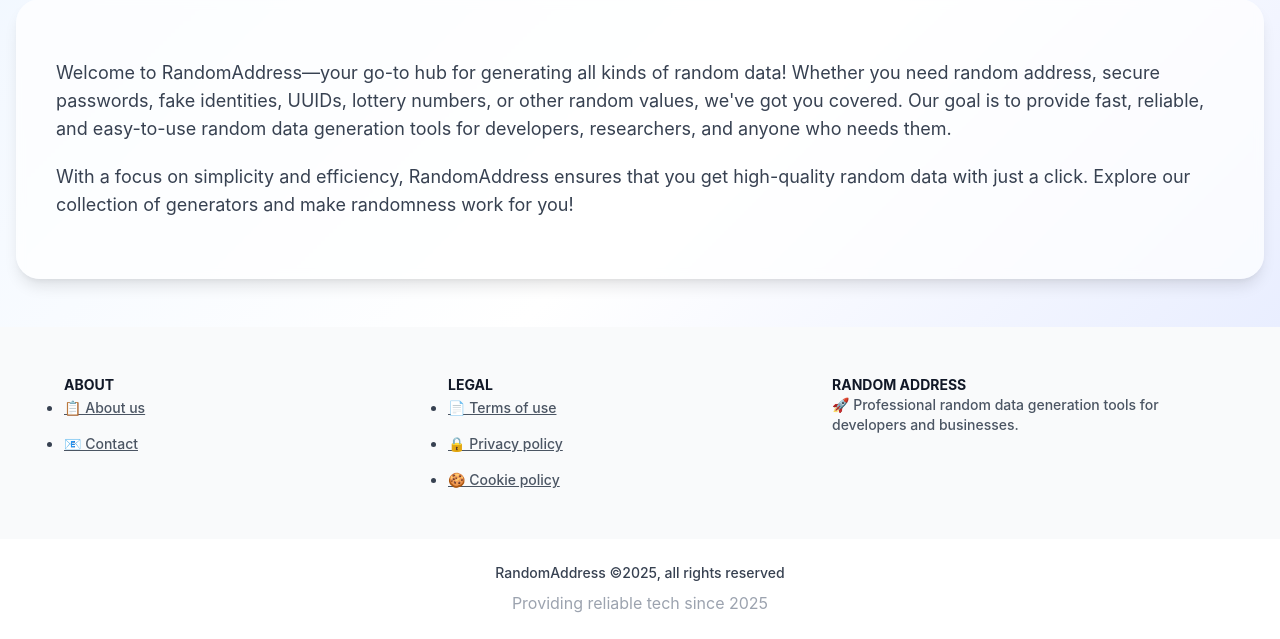
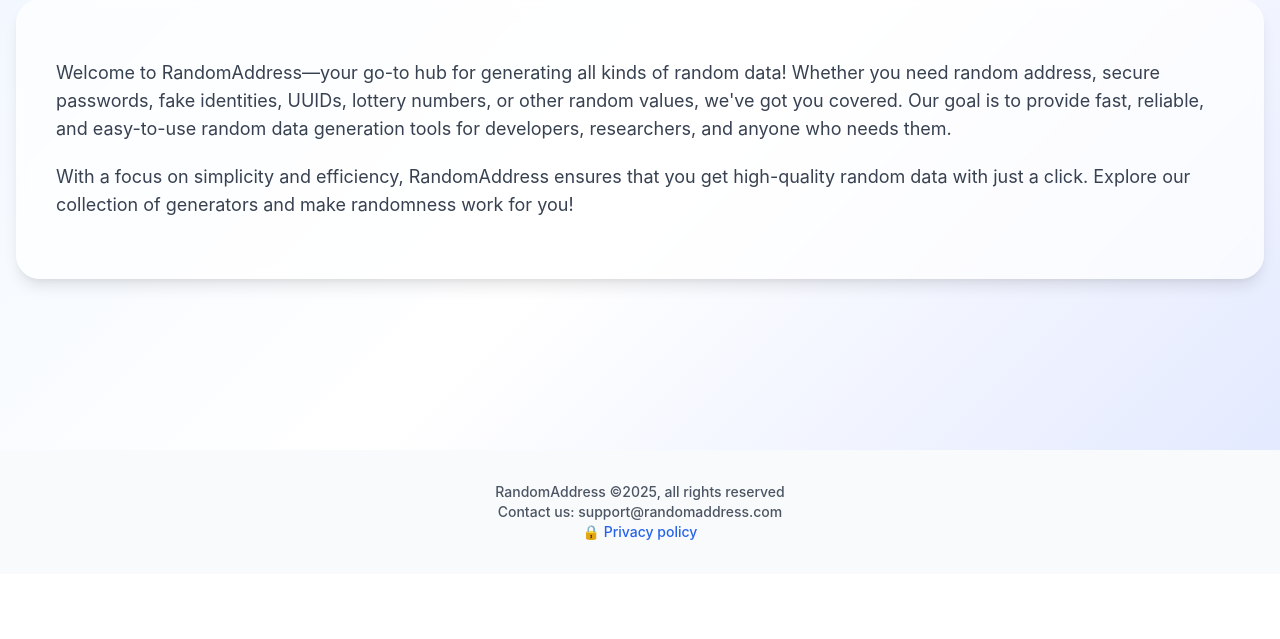
Before and after one commit to yusazhao/random-address, a CodeIgniter app: page /database/index.php/footprint/aboutus in a window 1280 px wide. Shown: the part 226-865 px from the top of the page. After the commit the page ends 766 px from the top, so only its background shows below. Run offline with CodeIgniter, Linux system fonts and the light colour scheme.

Commit message:
foot 和 私有协议

```diff
--- a/application/views/footer.php
+++ b/application/views/footer.php
@@ -1,48 +1,15 @@
 <footer class="bg-gray-50 border-t border-gray-200">
-  <div class="container mx-auto px-8 sm:px-6 lg:px-8 py-12 lg:py-16">
-    <div class="grid grid-cols-2 md:grid-cols-3 lg:grid-cols-3 gap-8 lg:gap-12 max-w-6xl mx-auto items-start">
-
-      <!-- About -->
-      <div>
-        <div class="text-sm font-bold text-gray-900 uppercase tracking-wider mb-4 lg:mb-6">About</div>
-        <ul class="space-y-3">
-          <li><a class="text-gray-600 hover:text-blue-600 hover:underline transition-all duration-200 font-medium text-sm lg:text-base" href="<?php echo base_url();?>about-us">📋 About us</a></li>
-          <li><a class="text-gray-600 hover:text-blue-600 hover:underline transition-all duration-200 font-medium text-sm lg:text-base" href="mailto:support@randomaddress.com">📧 Contact</a></li>
-        </ul>
-      </div>
-
-      <!-- Legal -->
-      <div>
-        <div class="text-sm font-bold text-gray-900 uppercase tracking-wider mb-4 lg:mb-6">Legal</div>
-        <ul class="space-y-3">
-          <li><a class="text-gray-600 hover:text-blue-600 hover:underline transition-all duration-200 font-medium text-sm lg:text-base" href="<?php echo base_url();?>terms">📄 Terms of use</a></li>
-          <li><a class="text-gray-600 hover:text-blue-600 hover:underline transition-all duration-200 font-medium text-sm lg:text-base" href="<?php echo base_url();?>privacy-policy">🔒 Privacy policy</a></li>
-          <li><a class="text-gray-600 hover:text-blue-600 hover:underline transition-all duration-200 font-medium text-sm lg:text-base" href="<?php echo base_url();?>cookie-policy">🍪 Cookie policy</a></li>
-        </ul>
-      </div>
-
-      <!-- RandomLocker -->
-      <div class="col-span-2 md:col-span-1 mt-8 md:mt-0">
-        <div class="text-sm font-bold text-gray-900 uppercase tracking-wider mb-4 lg:mb-6">Random Address</div>
-        <p class="text-gray-600 font-medium leading-relaxed text-sm lg:text-base">
-          🚀 Professional random data generation tools for developers and businesses.
-        </p>
-      </div>
-
-    </div>
-  </div>
-
-  <!-- Copyright -->
-  <div class="border-t border-gray-200 bg-white">
-    <div class="container mx-auto px-4 sm:px-6 lg:px-8 py-6 lg:py-8">
-      <div class="text-center space-y-2">
-        <p class="text-gray-500 text-sm font-medium">
-                      RandomAddress &copy;<?php echo date('Y'); ?>, all rights reserved
-        </p>
-        <p class="text-gray-400 text-xs">
-          Providing reliable tech since 2025
-        </p>
-      </div>
+  <div class="container mx-auto px-8 sm:px-6 lg:px-8 py-8 lg:py-12">
+    <div class="text-center space-y-4">
+      <p class="text-gray-600 text-sm font-medium">
+        RandomAddress ©2025, all rights reserved
+      </p>
+      <p class="text-gray-600 text-sm font-medium">
+        Contact us: support@randomaddress.com
+      </p>
+      <p class="text-gray-600 text-sm font-medium">
+        <a href="<?php echo base_url();?>privacy-policy" class="text-blue-600 hover:text-blue-800 transition-colors duration-200 no-underline">🔒 Privacy policy</a>
+      </p>
     </div>
   </div>
 </footer>
--- a/application/views/privacy_policy.php
+++ b/application/views/privacy_policy.php
@@ -15,7 +15,7 @@ defined('BASEPATH') OR exit('No direct script access allowed');
   <?php echo $header; ?>
 
   <main class="flex-1">
-    <div class="container mx-auto max-w-4xl px-4 sm:px-6 lg:px-8 py-12">
+    <div class="container mx-auto max-w-5xl px-4 sm:px-6 lg:px-8 py-12">
       <h1 class="text-3xl lg:text-4xl font-light text-gray-900 mb-8">Privacy Policy</h1>
 
       <div class="bg-white/70 backdrop-blur-sm rounded-3xl p-8 lg:p-10 shadow-lg border border-gray-100">
```
